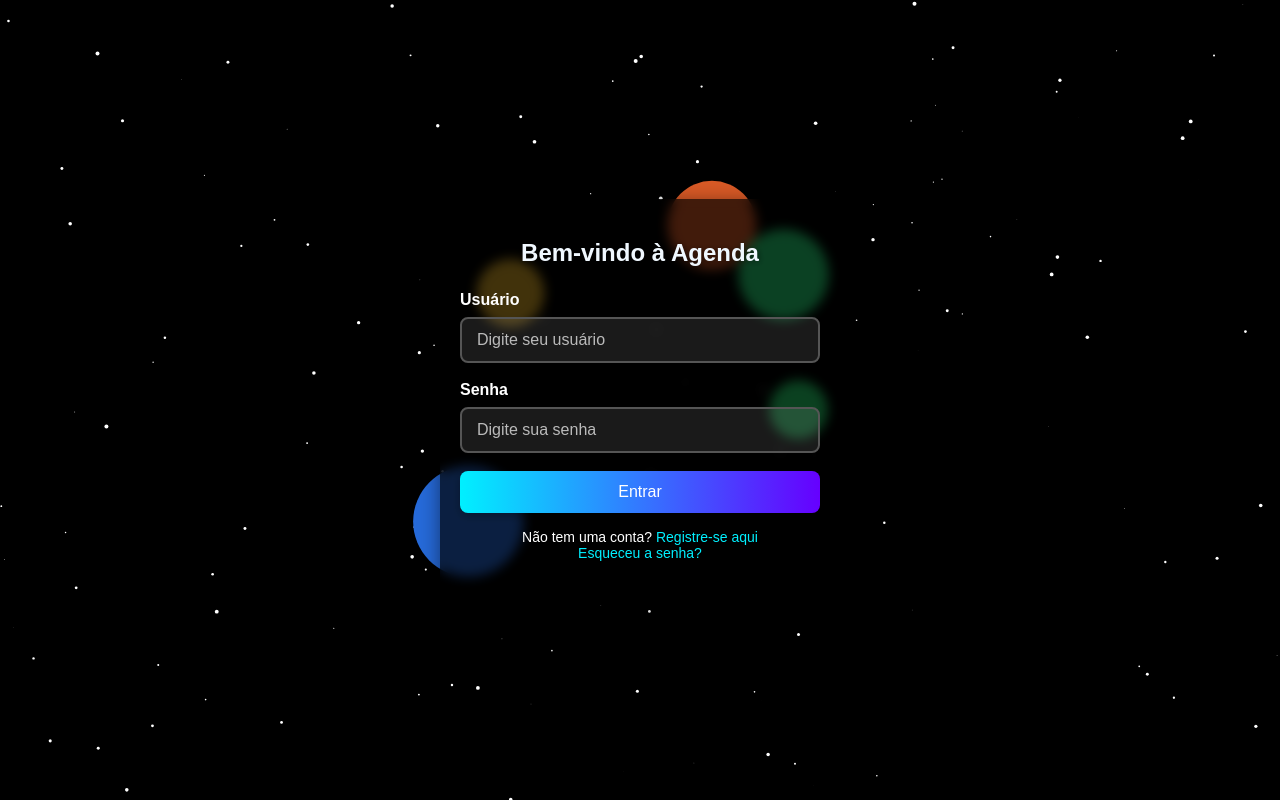
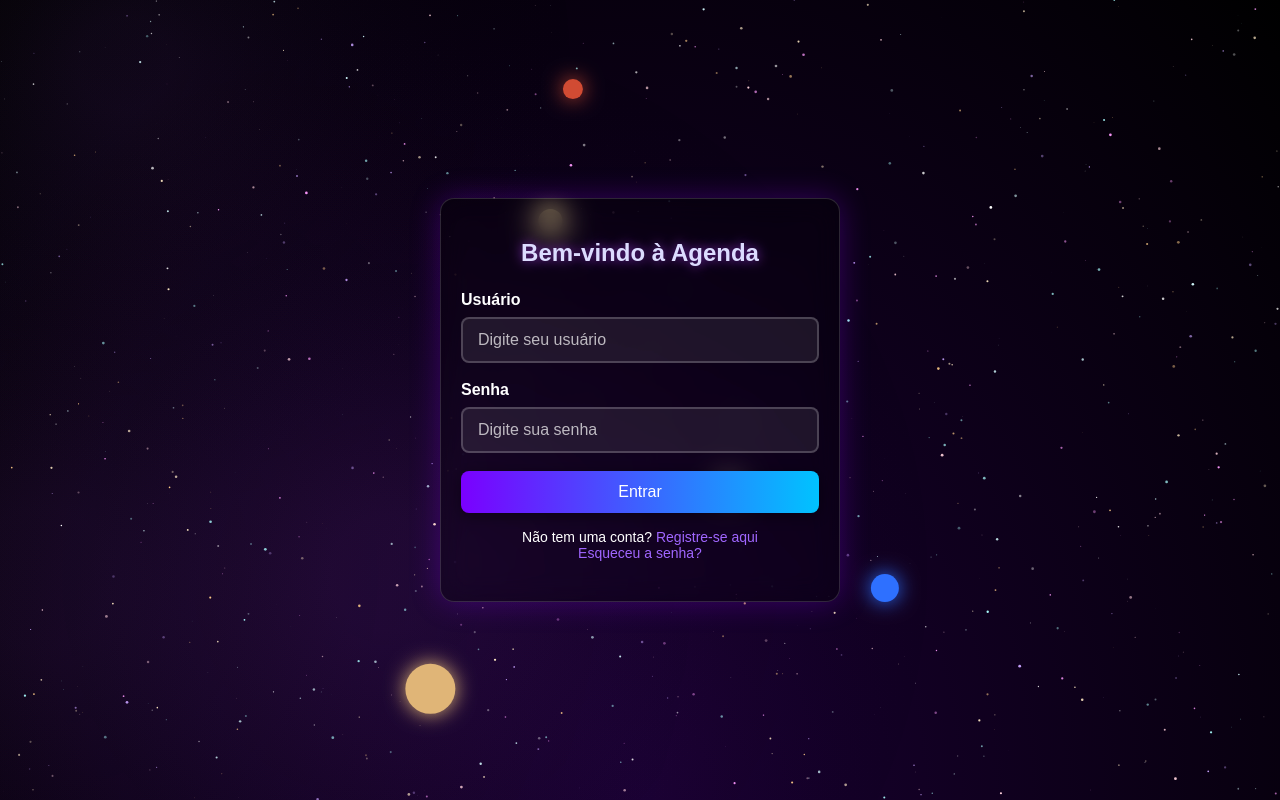
Before and after one commit to MDudaxz/Agenda, a Django app: page /accounts/login/ in a window 1280 px wide. Run offline with Django 5.2, Linux system fonts and the light colour scheme.

Commit message:
adicionando tela login

```diff
--- a/accounts/templates/accounts/login.html
+++ b/accounts/templates/accounts/login.html
@@ -6,7 +6,6 @@
 <title>Login – Agenda</title>
 
 <style>
-        /* Reset básico */
     * {
         margin: 0;
         padding: 0;
@@ -16,10 +15,10 @@
         height: 100%;
         font-family: Arial, sans-serif;
         overflow: hidden;
-            background: #000;
+        background: radial-gradient(ellipse at bottom, #1a0033 0%, #000 100%);
     }
 
-        /* Canvas do universo */
+    /* Canvas das estrelas e planetas */
     #universe {
         position: fixed;
         top: 0;
@@ -29,28 +28,29 @@
         z-index: 0;
     }
 
-        /* Container de login centralizado */
+    /* Container de login (agenda) mais transparente */
     .login-container {
         width: 100%;
         max-width: 400px;
         margin: auto;
         padding: 40px 20px;
-            background: rgba(0,0,0,0.7);
-            border-radius: 12px;
-            box-shadow: 0 4px 20px rgba(0,0,0,0.5);
+        background: rgba(0, 0, 0, 0.35); /* Mais transparente */
+        border-radius: 14px;
+        box-shadow: 0 0 30px rgba(140, 0, 255, 0.3);
         position: relative;
         top: 50%;
         transform: translateY(-50%);
         z-index: 2;
-            backdrop-filter: blur(6px);
+        backdrop-filter: blur(14px) brightness(1.2); /* efeito vidro e mais brilho */
         color: #fff;
+        border: 1px solid rgba(255, 255, 255, 0.15);
     }
 
     .login-container h2 {
         text-align: center;
         margin-bottom: 24px;
-            color: #f0f8ff;
-            text-shadow: 1px 1px 6px rgba(0,0,0,0.5);
+        color: #dcdcff;
+        text-shadow: 0 0 12px rgba(176, 66, 255, 0.7);
     }
 
     .login-container label {
@@ -64,11 +64,11 @@
         width: 100%;
         padding: 12px 15px;
         margin-bottom: 18px;
-            border: 2px solid #555;
+        border: 2px solid rgba(255, 255, 255, 0.2);
         border-radius: 8px;
         font-size: 16px;
         transition: all 0.3s;
-            background: rgba(255,255,255,0.1);
+        background: rgba(255,255,255,0.08);
         color: #fff;
     }
 
@@ -78,27 +78,27 @@
 
     .login-container input:focus {
         outline: none;
-            border-color: #00ffff;
-            box-shadow: 0 0 10px rgba(0,255,255,0.5);
+        border-color: #b066ff;
+        box-shadow: 0 0 12px rgba(176,66,255,0.6);
         background: rgba(255,255,255,0.15);
     }
 
     .login-container button {
         width: 100%;
         padding: 12px;
-            background: linear-gradient(90deg, #00f0ff, #6600ff);
+        background: linear-gradient(90deg, #7a00ff, #00c3ff);
         color: white;
         border: none;
         border-radius: 8px;
         font-size: 16px;
         cursor: pointer;
         transition: all 0.3s;
-            box-shadow: 0 3px 10px rgba(0,0,0,0.3);
+        box-shadow: 0 3px 15px rgba(0,0,0,0.4);
     }
 
     .login-container button:hover {
         transform: scale(1.05);
-            box-shadow: 0 5px 20px rgba(0,255,255,0.5);
+        box-shadow: 0 0 20px rgba(176,66,255,0.6);
     }
 
     .login-container .footer {
@@ -108,13 +108,13 @@
     }
 
     .login-container .footer a {
-            color: #00f0ff;
+        color: #a066ff;
         text-decoration: none;
         transition: color 0.3s;
     }
 
     .login-container .footer a:hover {
-            color: #6600ff;
+        color: #00c3ff;
         text-decoration: underline;
     }
 </style>
@@ -125,9 +125,14 @@
 
 <div class="login-container">
     <h2>Bem-vindo à Agenda</h2>
-    <form method="post" action="/login">
+
+    {% if not user.is_authenticated %}
+
+    <form class="login-form" method="post" action="{% url 'login' %}">
+        {% csrf_token %}
+
         <label for="username">Usuário</label>
-        <input type="text" id="username" name="username" placeholder="Digite seu usuário" required>
+        <input type="text" class="form-control" id="username" name="username" placeholder="Digite seu usuário" required>
 
         <label for="password">Senha</label>
         <input type="password" id="password" name="password" placeholder="Digite sua senha" required>
@@ -141,62 +146,114 @@
     </div>
 </div>
 
+{%endif%}
+
 <script>
 const canvas = document.getElementById('universe');
 const ctx = canvas.getContext('2d');
 canvas.width = window.innerWidth;
 canvas.height = window.innerHeight;
 
-    const stars = [];
-    const planets = [];
+let stars = [];
+let planets = [];
+let nebulas = [];
 
-    // Criar estrelas
-    for (let i = 0; i < 150; i++) {
+// Muitas estrelas coloridas
+for (let i = 0; i < 900; i++) {
+    const colors = ['#ffffff', '#ffe9c4', '#d4fbff', '#ffd1dc', '#c8a2ff', '#aaffff', '#ffcc88', '#ff99ff'];
     stars.push({
         x: Math.random() * canvas.width,
         y: Math.random() * canvas.height,
-            radius: Math.random() * 2,
-            speed: Math.random() * 0.5 + 0.2
+        radius: Math.random() * 1.4,
+        speed: Math.random() * 0.2 + 0.05,
+        alpha: Math.random(),
+        color: colors[Math.floor(Math.random() * colors.length)],
+        flicker: Math.random() * 0.02
     });
 }
 
-    // Criar planetas
-    for (let i = 0; i < 5; i++) {
+// Planetas reais
+const planetData = [
+    { name: "Mercúrio", color: "#b1a193", orbit: 120, radius: 8 },
+    { name: "Vênus", color: "#d8c18b", orbit: 180, radius: 12 },
+    { name: "Terra", color: "#2e70ff", orbit: 250, radius: 14 },
+    { name: "Marte", color: "#d14b33", orbit: 320, radius: 10 },
+    { name: "Júpiter", color: "#e0b577", orbit: 400, radius: 25 },
+    { name: "Saturno", color: "#d9c58b", orbit: 500, radius: 22 },
+    { name: "Urano", color: "#82d9e3", orbit: 600, radius: 18 },
+    { name: "Netuno", color: "#4666ff", orbit: 700, radius: 18 },
+];
+
+// Movimento orbital
+planetData.forEach(p => {
     planets.push({
+        ...p,
+        angle: Math.random() * Math.PI * 2,
+        speed: (Math.random() * 0.003 + 0.0015)
+    });
+});
+
+// Nebulosas
+for (let i = 0; i < 3; i++) {
+    nebulas.push({
         x: Math.random() * canvas.width,
-            y: Math.random() * canvas.height / 2,
-            radius: Math.random() * 40 + 20,
-            color: `hsl(${Math.random()*360}, 70%, 50%)`,
-            angle: Math.random() * Math.PI * 2,
-            speed: (Math.random() * 0.01 + 0.005)
+        y: Math.random() * canvas.height,
+        radius: 300 + Math.random() * 400,
+        color: `hsla(${260 + Math.random()*40}, 70%, 60%, 0.08)`
+    });
+}
+
+function drawNebulas() {
+    nebulas.forEach(n => {
+        const grad = ctx.createRadialGradient(n.x, n.y, n.radius * 0.1, n.x, n.y, n.radius);
+        grad.addColorStop(0, n.color);
+        grad.addColorStop(1, "transparent");
+        ctx.fillStyle = grad;
+        ctx.fillRect(0, 0, canvas.width, canvas.height);
     });
 }
 
 function animate() {
     ctx.clearRect(0, 0, canvas.width, canvas.height);
+    drawNebulas();
 
-        // desenhar estrelas
+    // estrelas piscando
     stars.forEach(star => {
+        star.alpha += star.flicker * (Math.random() > 0.5 ? 1 : -1);
+        star.alpha = Math.min(Math.max(star.alpha, 0.3), 1);
         ctx.beginPath();
         ctx.arc(star.x, star.y, star.radius, 0, Math.PI * 2);
-            ctx.fillStyle = 'white';
+        ctx.fillStyle = star.color;
+        ctx.globalAlpha = star.alpha;
         ctx.fill();
-            star.y -= star.speed;
-            if(star.y < 0) star.y = canvas.height;
+        ctx.globalAlpha = 1;
+        star.y += star.speed;
+        if (star.y > canvas.height) star.y = 0;
     });
 
-        // desenhar planetas
+    // planetas orbitando
+    const centerX = canvas.width / 2;
+    const centerY = canvas.height / 2;
     planets.forEach(p => {
         p.angle += p.speed;
-            const orbitRadius = 100 + p.radius * 2;
-            const centerX = canvas.width/2;
-            const centerY = canvas.height/2;
-            const x = centerX + orbitRadius * Math.cos(p.angle);
-            const y = centerY + orbitRadius * Math.sin(p.angle);
+        const x = centerX + p.orbit * Math.cos(p.angle);
+        const y = centerY + p.orbit * Math.sin(p.angle * 1.1);
         ctx.beginPath();
-            ctx.arc(x, y, p.radius, 0, Math.PI*2);
+        ctx.arc(x, y, p.radius, 0, Math.PI * 2);
         ctx.fillStyle = p.color;
+        ctx.shadowBlur = 20;
+        ctx.shadowColor = p.color;
         ctx.fill();
+        ctx.shadowBlur = 0;
+
+        // Saturno com anel
+        if (p.name === "Saturno") {
+            ctx.beginPath();
+            ctx.ellipse(x, y, p.radius * 2, p.radius * 1.2, 0, 0, Math.PI * 2);
+            ctx.strokeStyle = "rgba(210,190,120,0.5)";
+            ctx.lineWidth = 2;
+            ctx.stroke();
+        }
     });
 
     requestAnimationFrame(animate);
@@ -204,7 +261,6 @@
 
 animate();
 
-    // Ajustar canvas ao redimensionar
 window.addEventListener('resize', () => {
     canvas.width = window.innerWidth;
     canvas.height = window.innerHeight;
```
Also changed, not shown: db.sqlite3, fotos/2025/11/moranguinho.jpg (added). Lines whose indentation alone changed are shown as unchanged.
